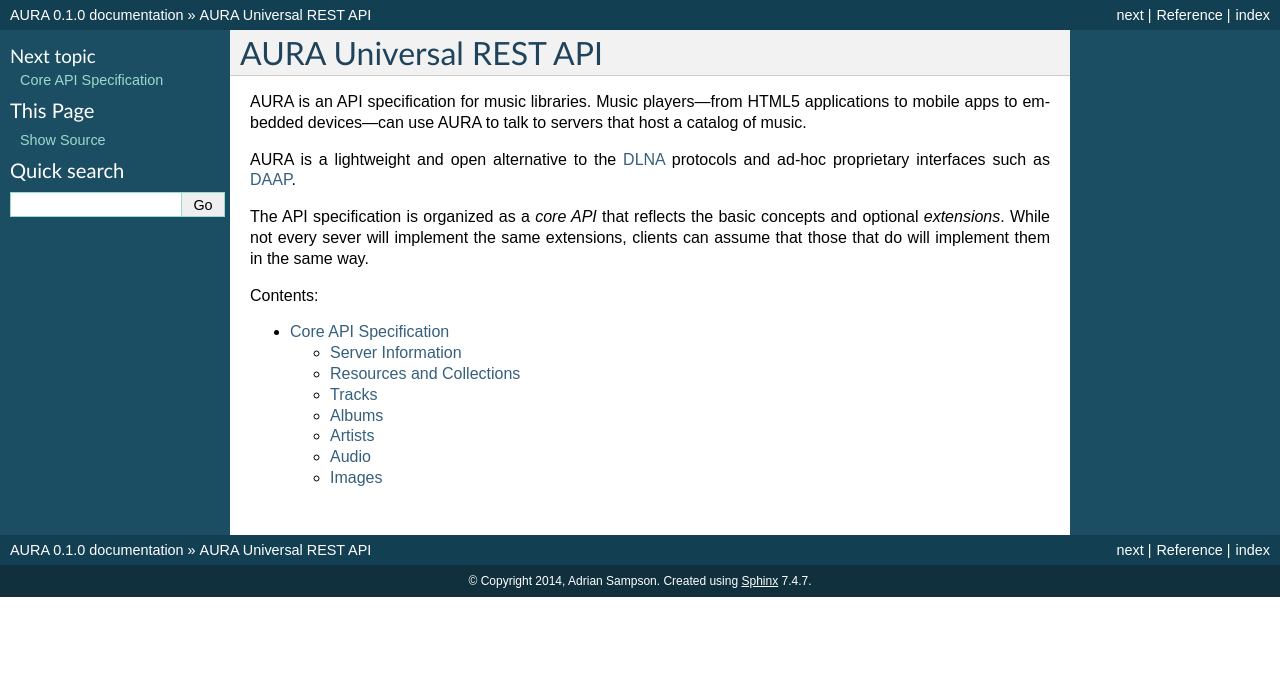
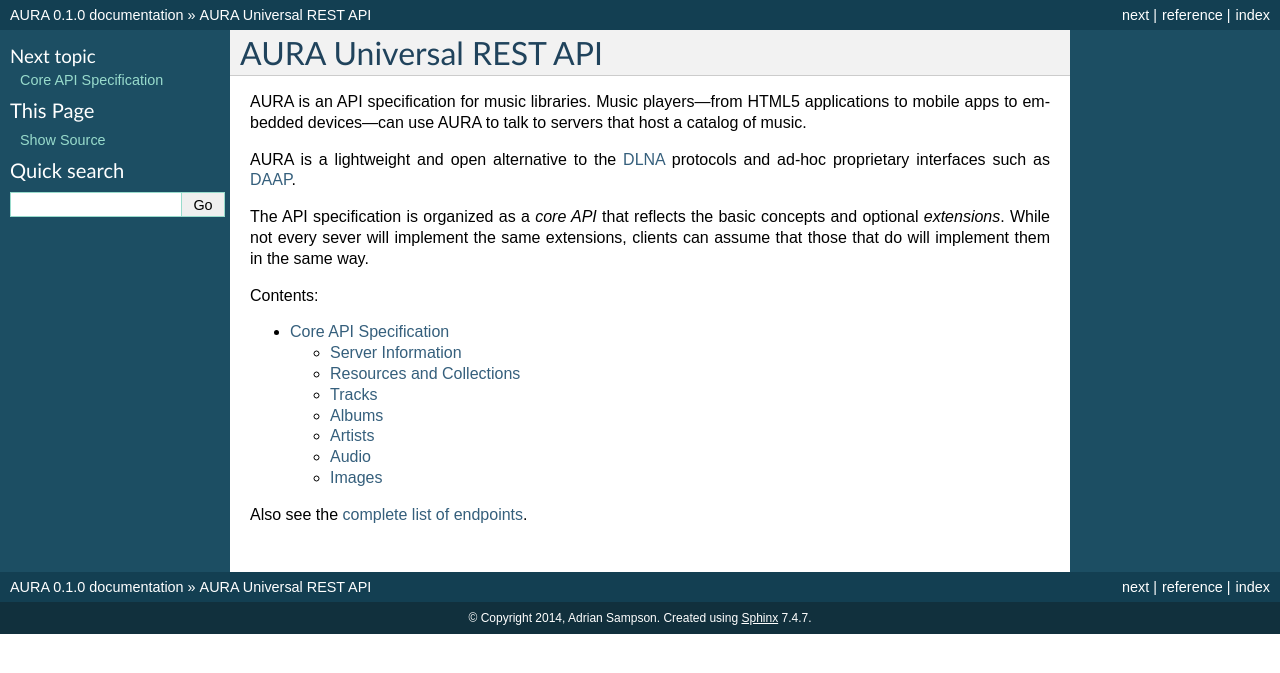
Before and after one commit to beetbox/aura, a Sphinx documentation site: the page built from docs/index.rst, in a window 1280 px wide. Shown: the top 673 px of the page. Built offline with Sphinx 7.4.7, drawn with Linux system fonts in a browser that asks for light colours.

Commit message:
Link to index
I can't find a ReST way to do this. :(

```diff
--- a/docs/conf.py
+++ b/docs/conf.py
@@ -13,6 +13,6 @@ html_theme = 'default'
 
 # HTTP domain config.
 primary_domain = 'http'
-http_index_shortname = 'Reference'
+http_index_shortname = 'reference'
 http_index_localname = 'API Reference'
 http_index_ignore_prefixes = ['/aura']
--- a/docs/index.rst
+++ b/docs/index.rst
@@ -22,3 +22,5 @@ Contents:
     :maxdepth: 2
 
     api
+
+Also see the `complete list of endpoints <http-routingtable.html>`_.
```
